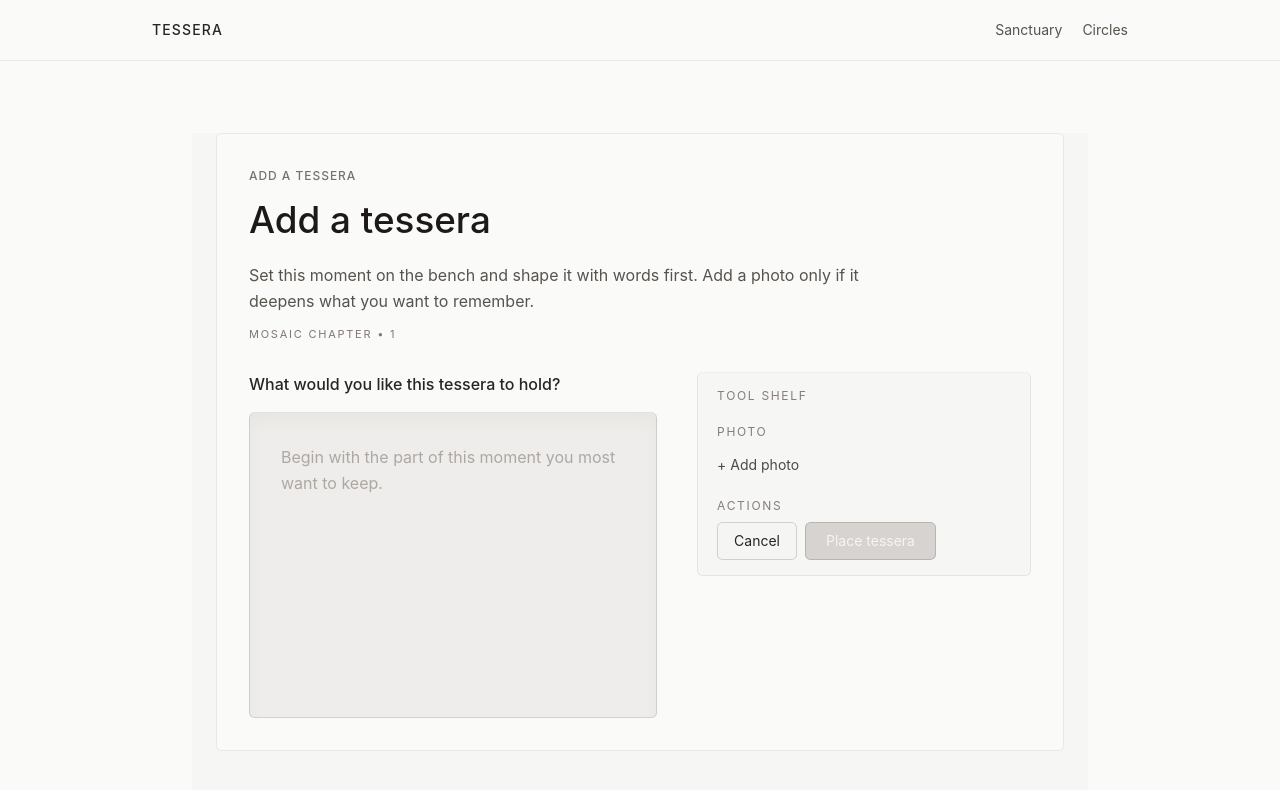
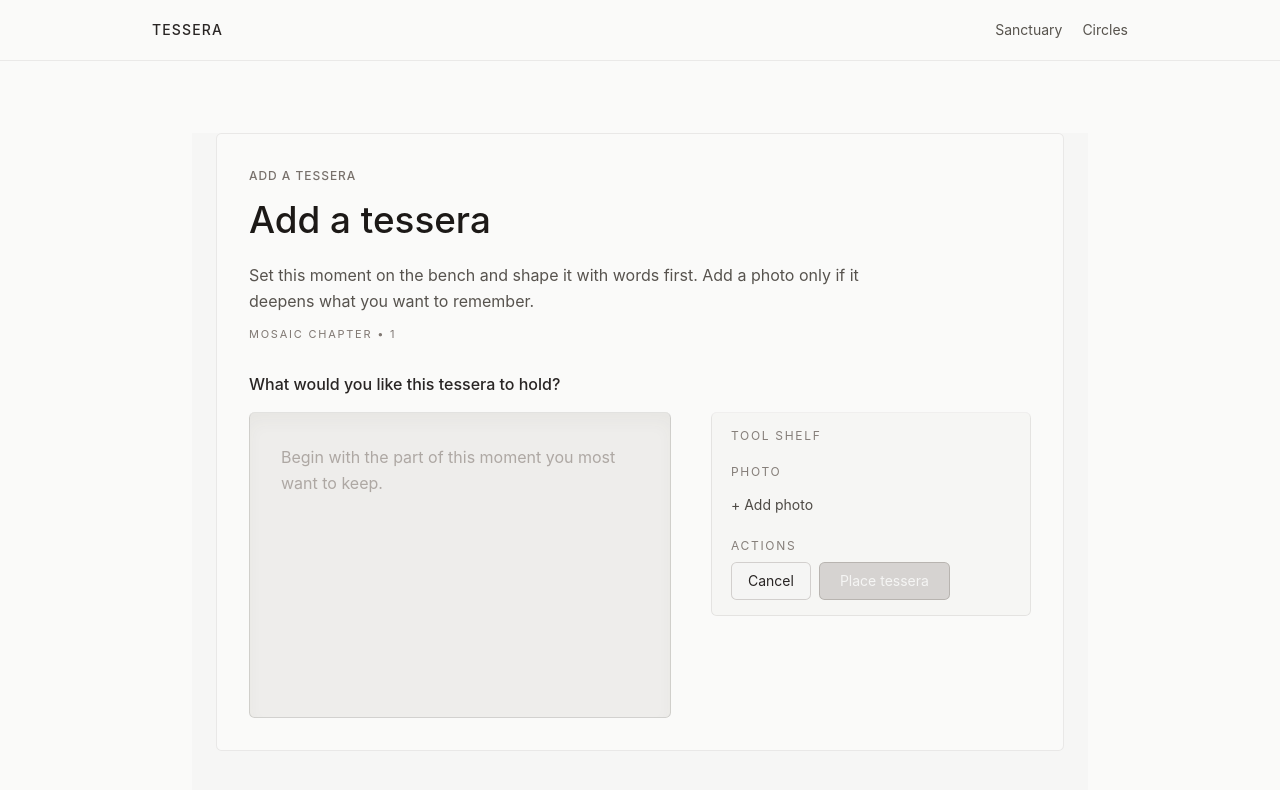
Before and after one commit to vanderjt/tessera, a Next.js app: page /mosaics/1/share in a window 1280 px wide. Shown: the top 790 px of the page. Built offline with nearby package versions, Linux system fonts and the light colour scheme.

Commit message:
Align add-tessera form columns to shared top baseline

```diff
--- a/app/(app)/mosaics/[mosaicId]/share/page.tsx
+++ b/app/(app)/mosaics/[mosaicId]/share/page.tsx
@@ -58,10 +58,10 @@ export default function ShareMomentPage({ params }: PageProps) {
             <p className="text-[11px] uppercase tracking-[0.16em] text-stone-500/95">Mosaic chapter • {mosaicId}</p>
           </header>
 
-          <div className="grid gap-6 lg:grid-cols-[minmax(0,1.1fr)_minmax(0,0.9fr)] lg:items-start lg:gap-10">
           <div className="space-y-4">
             <p className="text-base font-medium text-stone-800">What would you like this tessera to hold?</p>
 
+            <div className="grid grid-cols-1 items-start gap-6 md:grid-cols-[1fr_320px] lg:gap-10">
               <div className="rounded-[0.35rem] bg-stone-200/62 p-6 shadow-[inset_0_1px_0_rgba(255,255,255,0.42),inset_0_0_0_1px_rgba(87,83,78,0.18),inset_0_10px_16px_rgba(68,64,60,0.04)] sm:p-8">
                 <textarea
                   id="reflection"
@@ -71,8 +71,6 @@ export default function ShareMomentPage({ params }: PageProps) {
                   rows={9}
                   className="w-full resize-none border-0 bg-transparent p-0 text-base leading-relaxed text-stone-800 outline-none placeholder:text-stone-400/90"
                 />
-              </div>
-
               </div>
 
               <aside className="space-y-5 rounded-[0.35rem] bg-stone-100/78 p-4 shadow-[inset_0_1px_0_rgba(255,255,255,0.42),inset_0_0_0_1px_rgba(120,113,108,0.14)] lg:pl-5">
@@ -130,6 +128,7 @@ export default function ShareMomentPage({ params }: PageProps) {
               </aside>
             </div>
           </div>
+        </div>
       </form>
     </section>
   );
```
Lines whose indentation alone changed are shown as unchanged.
